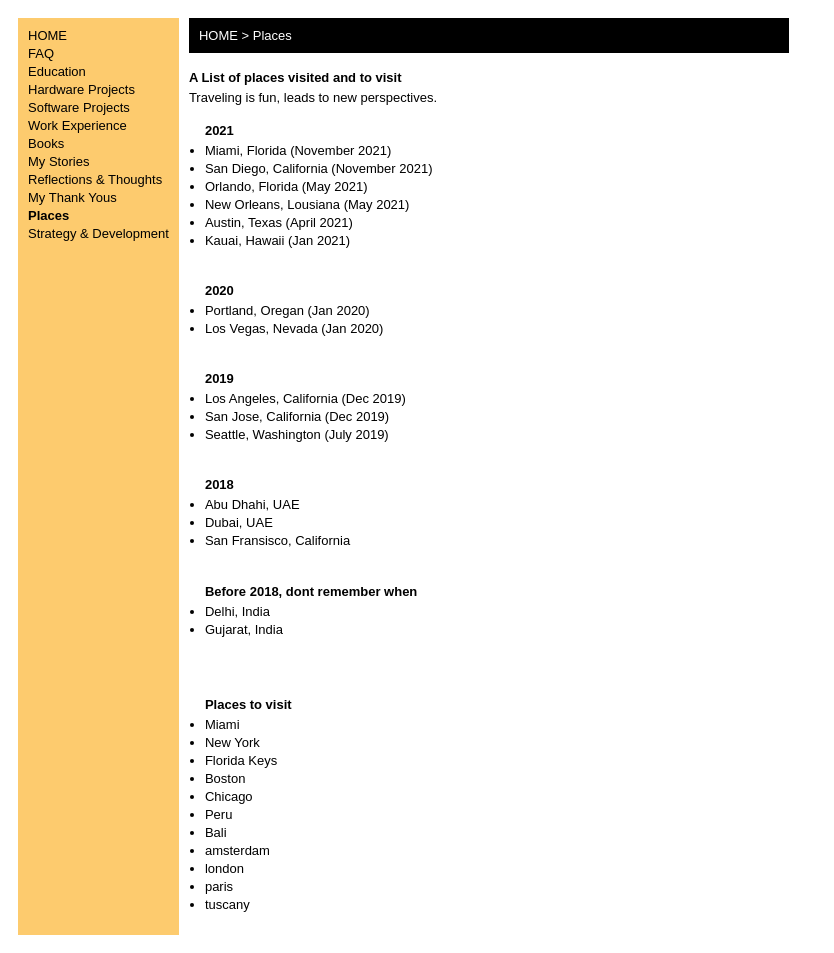
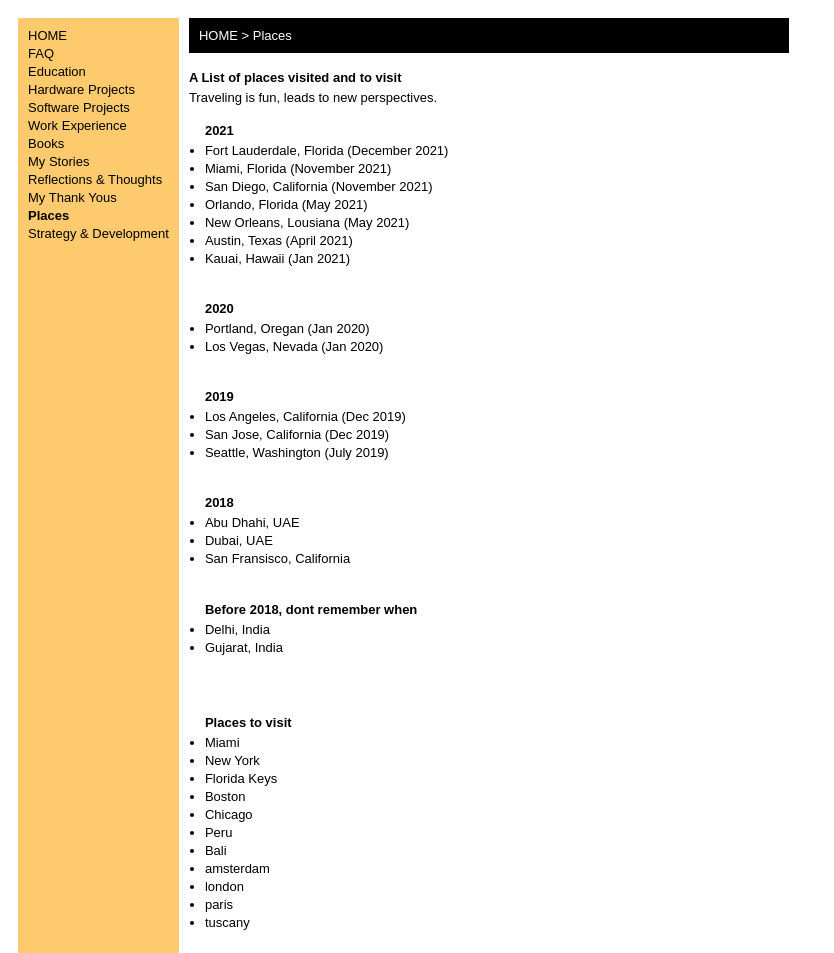
Before and after one commit to aditpatel14/AditPatelPortfolio, a plain HTML site: page pages/places.html in a window 1280 px wide. Shown: the whole page, without its empty margins (0-834 px from the left). Drawn offline with Linux system fonts and the light colour scheme.

Commit message:
places update

```diff
--- a/pages/places.html
+++ b/pages/places.html
@@ -48,11 +48,11 @@
             <h4>
               <b>2021</b>
             </h4>
-<li class="dot">Miami, Florida (November 2021)</li>
-<li class="dot">San Diego, California (November 2021)</li>
+            <li class="dot">Fort Lauderdale, Florida (December 2021)</li>
+            <li class="dot">Miami, Florida (November 2021)</li>
+            <li class="dot">San Diego, California (November 2021)</li>
             <li class="dot">Orlando, Florida (May 2021)</li>
             <li class="dot">New Orleans, Lousiana (May 2021)</li>
-
             <li class="dot">Austin, Texas (April 2021)</li>
             <li class="dot">Kauai, Hawaii (Jan 2021)</li>
             <br />
```
